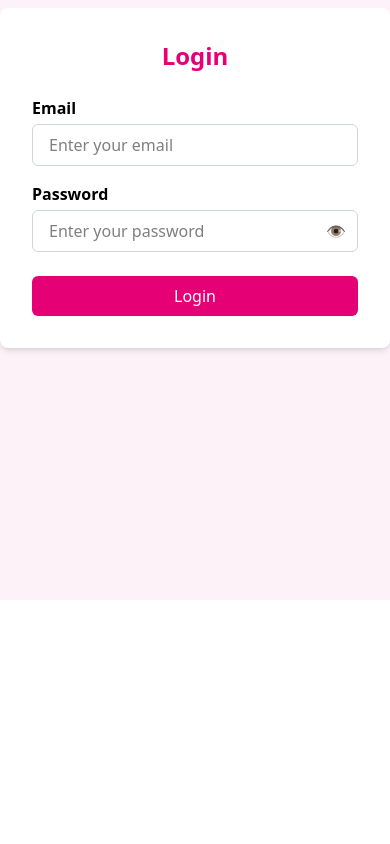
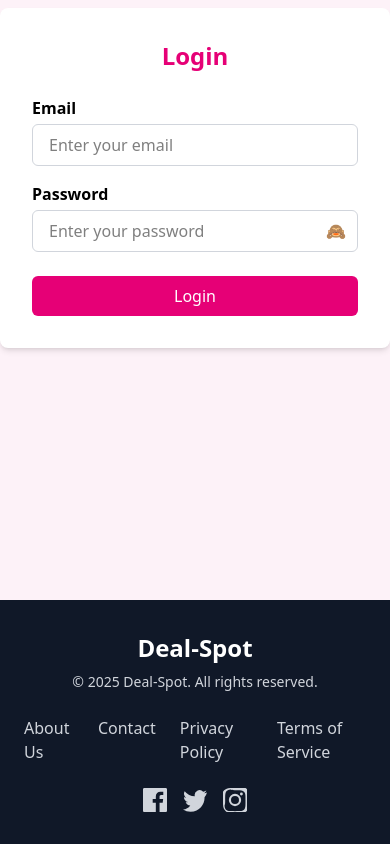
Before and after one commit to abhinprasad666/Deal-Spot-Frontend, a React (Vite) app: page / in a window 390 px wide. Shown: the part 1088-1932 px from the top of the page. Before the commit the page ends 1688 px from the top, so only its background shows below. Built offline with nearby package versions, Linux system fonts and the light colour scheme.

Commit message:
feat: add responsive footer with links and social icons

```diff
--- a/index.html
+++ b/index.html
@@ -2,7 +2,7 @@
 <html lang="en">
   <head>
     <meta charset="UTF-8" />
-    <link rel="icon" type="image/svg+xml" href="/vite.svg" />
+    <link rel="icon" type="image/png" href="./src/assets/icons/deal_spot_log.png" />
     <meta name="viewport" content="width=device-width, initial-scale=1.0" />
     <title>Vite + React</title>
     <link href="https://fonts.googleapis.com/css2?family=Inter:wght@400;600&display=swap" rel="stylesheet" />
--- a/src/App.jsx
+++ b/src/App.jsx
@@ -1,14 +1,15 @@
-import { LogIn } from 'lucide-react'
 import Navbar from './components/header/Header'
 import Signup from './pages/Signup'
 import Login from './pages/Login'
-
+import { Link } from "react-router-dom";
+import Footer from './components/Footer';
 const App = () => {
   return (
     <div>
  <Navbar/>
  <Signup/>
  <Login/>
+  <Footer/>
     </div>
   )
 }
--- a/src/components/Footer.jsx
+++ b/src/components/Footer.jsx
@@ -0,0 +1,98 @@
+// src/components/Footer.jsx
+import React from "react";
+
+const Footer = () => {
+  return (
+    <footer className="bg-gray-900 text-gray-300 py-8 px-6">
+      <div className="max-w-7xl mx-auto flex flex-col md:flex-row justify-between items-center">
+        {/* Left Section */}
+        <div className="mb-6 md:mb-0 text-center md:text-left">
+          <h1 className="text-2xl font-bold text-white">Deal-Spot</h1>
+          <p className="text-sm mt-2">
+            © {new Date().getFullYear()} Deal-Spot. All rights reserved.
+          </p>
+        </div>
+
+        {/* Center Section - Links */}
+        <div className="flex space-x-6 mb-6 md:mb-0">
+          <a
+            href="/about"
+            className="hover:text-white transition-colors duration-300"
+          >
+            About Us
+          </a>
+          <a
+            href="/contact"
+            className="hover:text-white transition-colors duration-300"
+          >
+            Contact
+          </a>
+          <a
+            href="/privacy"
+            className="hover:text-white transition-colors duration-300"
+          >
+            Privacy Policy
+          </a>
+          <a
+            href="/terms"
+            className="hover:text-white transition-colors duration-300"
+          >
+            Terms of Service
+          </a>
+        </div>
+
+        {/* Right Section - Social Icons */}
+        <div className="flex space-x-4">
+          <a
+            href="https://facebook.com/dealspot"
+            target="_blank"
+            rel="noopener noreferrer"
+            aria-label="Facebook"
+            className="hover:text-white transition-colors duration-300"
+          >
+            <svg
+              className="w-6 h-6 fill-current"
+              xmlns="http://www.w3.org/2000/svg"
+              viewBox="0 0 24 24"
+            >
+              <path d="M22.675 0h-21.35C.6 0 0 .6 0 1.342v21.316C0 23.4.6 24 1.325 24H12.82v-9.294H9.692v-3.622h3.128V8.413c0-3.1 1.894-4.788 4.659-4.788 1.325 0 2.463.099 2.795.143v3.24h-1.918c-1.504 0-1.796.716-1.796 1.764v2.31h3.59l-.467 3.622h-3.123V24h6.116c.725 0 1.325-.6 1.325-1.342V1.342C24 .6 23.4 0 22.675 0z" />
+            </svg>
+          </a>
+          <a
+            href="https://twitter.com/dealspot"
+            target="_blank"
+            rel="noopener noreferrer"
+            aria-label="Twitter"
+            className="hover:text-white transition-colors duration-300"
+          >
+            <svg
+              className="w-6 h-6 fill-current"
+              xmlns="http://www.w3.org/2000/svg"
+              viewBox="0 0 24 24"
+            >
+              <path d="M24 4.557a9.93 9.93 0 0 1-2.828.775 4.932 4.932 0 0 0 2.165-2.724 9.865 9.865 0 0 1-3.127 1.195 4.918 4.918 0 0 0-8.384 4.482A13.95 13.95 0 0 1 1.671 3.149a4.917 4.917 0 0 0 1.523 6.574 4.897 4.897 0 0 1-2.228-.616c-.054 2.28 1.581 4.415 3.949 4.89a4.935 4.935 0 0 1-2.224.085 4.922 4.922 0 0 0 4.596 3.417A9.867 9.867 0 0 1 0 21.543a13.933 13.933 0 0 0 7.548 2.209c9.056 0 14.01-7.496 14.01-13.986 0-.213-.005-.425-.014-.636A10.012 10.012 0 0 0 24 4.557z" />
+            </svg>
+          </a>
+          <a
+            href="https://instagram.com/dealspot"
+            target="_blank"
+            rel="noopener noreferrer"
+            aria-label="Instagram"
+            className="hover:text-white transition-colors duration-300"
+          >
+            <svg
+              className="w-6 h-6 fill-current"
+              xmlns="http://www.w3.org/2000/svg"
+              viewBox="0 0 24 24"
+            >
+              <path d="M12 2.163c3.204 0 3.584.012 4.85.07 1.206.057 2.003.25 2.47.415a4.92 4.92 0 0 1 1.675 1.01 4.92 4.92 0 0 1 1.01 1.675c.165.467.358 1.264.415 2.47.058 1.266.069 1.645.069 4.85s-.012 3.584-.07 4.85c-.057 1.206-.25 2.003-.415 2.47a4.92 4.92 0 0 1-1.01 1.675 4.92 4.92 0 0 1-1.675 1.01c-.467.165-1.264.358-2.47.415-1.266.058-1.645.069-4.85.069s-3.584-.012-4.85-.07c-1.206-.057-2.003-.25-2.47-.415a4.92 4.92 0 0 1-1.675-1.01 4.92 4.92 0 0 1-1.01-1.675c-.165-.467-.358-1.264-.415-2.47C2.175 15.747 2.163 15.368 2.163 12s.012-3.584.07-4.85c.057-1.206.25-2.003.415-2.47a4.92 4.92 0 0 1 1.01-1.675 4.92 4.92 0 0 1 1.675-1.01c.467-.165 1.264-.358 2.47-.415C8.416 2.175 8.796 2.163 12 2.163zm0-2.163C8.74 0 8.332.012 7.052.07 5.775.127 4.658.327 3.678.678 2.687 1.03 1.9 1.605 1.17 2.334.44 3.064-.135 3.852-.486 4.843c-.35.98-.55 2.097-.606 3.374C-.012 8.332 0 8.74 0 12c0 3.26-.012 3.668.07 4.948.057 1.277.257 2.394.606 3.374.351.991.926 1.779 1.656 2.509.73.73 1.518 1.305 2.509 1.656.98.35 2.097.55 3.374.606 1.28.058 1.688.07 4.948.07s3.668-.012 4.948-.07c1.277-.057 2.394-.257 3.374-.606.991-.351 1.779-.926 2.509-1.656.73-.73 1.305-1.518 1.656-2.509.35-.98.55-2.097.606-3.374.058-1.28.07-1.688.07-4.948s-.012-3.668-.07-4.948c-.057-1.277-.257-2.394-.606-3.374-.351-.991-.926-1.779-1.656-2.509-.73-.73-1.518-1.305-2.509-1.656-.98-.35-2.097-.55-3.374-.606C15.668.012 15.26 0 12 0z" />
+              <path d="M12 5.838a6.162 6.162 0 1 0 0 12.324 6.162 6.162 0 0 0 0-12.324zm0 10.162a3.999 3.999 0 1 1 0-7.998 3.999 3.999 0 0 1 0 7.998zM18.406 4.594a1.44 1.44 0 1 0 0 2.88 1.44 1.44 0 0 0 0-2.88z" />
+            </svg>
+          </a>
+        </div>
+      </div>
+    </footer>
+  );
+};
+
+export default Footer;
--- a/src/components/header/Header.jsx
+++ b/src/components/header/Header.jsx
@@ -1,5 +1,6 @@
 import { useState } from "react";
 import { Menu, X, ChevronDown, ShoppingCart } from "lucide-react";
+import logo from '../../assets/icons/deal_spot_log.png'
 
 const userImage = "https://randomuser.me/api/portraits/men/75.jpg";
 const isLoggedIn = true; // Change to false to test guest view
@@ -16,9 +17,9 @@ export default function Navbar() {
           {/* Logo + Tagline */}
           <div className="flex flex-col sm:flex-row sm:items-center gap-1 sm:gap-3 text-white font-bold">
             <div className="text-xl sm:text-2xl">Deal-Spot</div>
-            <div className="text-xs sm:text-sm font-normal opacity-80">
+            <span className="text-xs sm:text-sm font-normal opacity-80">
               Your best deals, every day
-            </div>
+            </span>
           </div>
 
           {/* Search */}
--- a/src/pages/Login.jsx
+++ b/src/pages/Login.jsx
@@ -61,7 +61,7 @@ const Login = () => {
               onClick={() => setShowPassword(!showPassword)}
               className="absolute right-3 top-1/2 transform -translate-y-1/2 text-gray-500"
             >
-              {showPassword ? "🙈" : "👁️"}
+              {showPassword ? "👁️" : "🙈"}
             </button>
           </div>
           {errors.password && (
--- a/src/pages/Signup.jsx
+++ b/src/pages/Signup.jsx
@@ -82,7 +82,7 @@ const Signup = () => {
               onClick={() => setShowPassword(!showPassword)}
               className="absolute right-3 top-1/2 transform -translate-y-1/2 text-gray-500"
             >
-              {showPassword ? "🙈" : "👁️"}
+              {showPassword ? "👁️" : "🙈"}
             </button>
           </div>
           {errors.password && (
@@ -113,7 +113,7 @@ const Signup = () => {
               onClick={() => setShowConfirm(!showConfirm)}
               className="absolute right-3 top-1/2 transform -translate-y-1/2 text-gray-500"
             >
-              {showConfirm ? "🙈" : "👁️"}
+              {showConfirm ? "👁️" : "🙈"}
             </button>
           </div>
           {errors.confirmPassword && (
```
Also changed, not shown: src/assets/icons/deal_spot_log.png (added).
